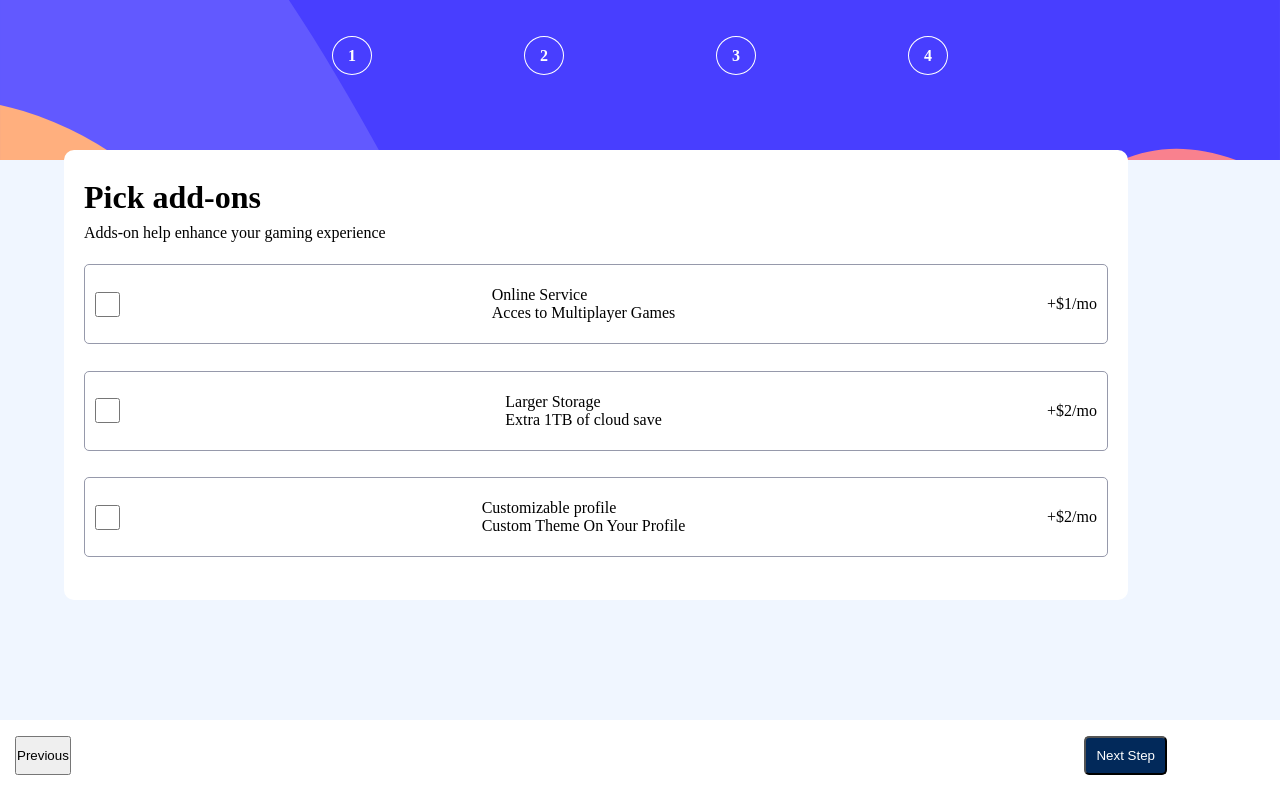
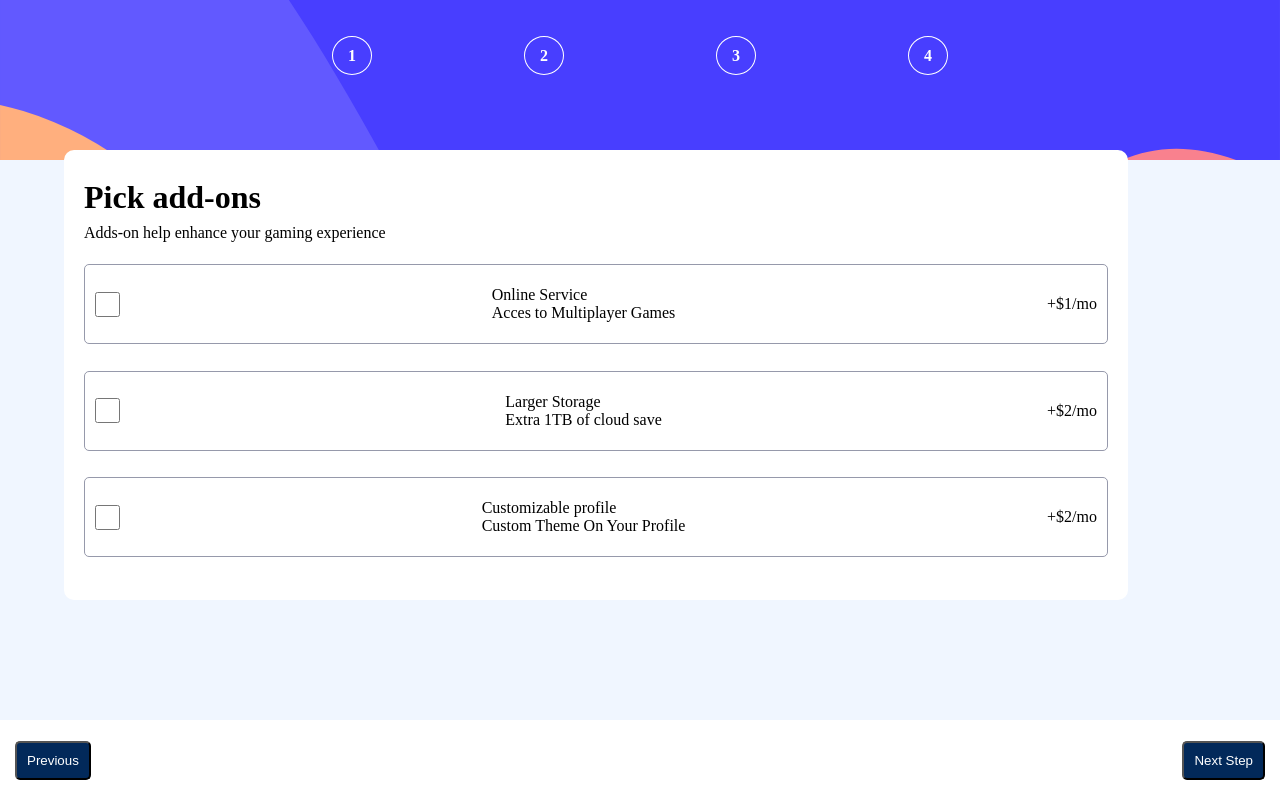
Before and after one commit to RazzakKhal/frontEndMentor, an Angular app: page /pickAddsOn in a window 1280 px wide. Built offline with nearby package versions, Linux system fonts and the light colour scheme.

Commit message:
remise des boutons dans le footer, degrisage par récupération du DOM

```diff
--- a/src/app/footer/footer.component.css
+++ b/src/app/footer/footer.component.css
@@ -1,9 +1,9 @@
 .main{
   height : 10vh;
   background-color: white;
-  display: flex;
-  justify-content: space-between;
-  align-items: center;
+  /* display: flex;
+  justify-content: space-between; */
+  /* align-items: center; */
   box-sizing: border-box;
   padding-left: 15px;
   padding-right: 15px;
--- a/src/app/footer/footer.component.html
+++ b/src/app/footer/footer.component.html
@@ -1,4 +1,5 @@
 <div class="main">
+  <app-next></app-next>
   <!-- <button>Next Step</button>
   <button>Next Step</button>
   <button>Next Step</button>
--- a/src/app/sous-composants/modale/modale.component.html
+++ b/src/app/sous-composants/modale/modale.component.html
@@ -6,7 +6,7 @@
 <!-- partie Personal Info  -->
 <form action="" *ngIf="afficheForm" [formGroup]="signInForm">
   <div class="labelInput">
-    <p *ngIf="!userName.valid" class="red">champs requis</p>
+    <p *ngIf="!userName.valid" class="red redtest">champs requis</p>
   <label for="name">Name</label>
   <input type="text" name="name" id="name" [formControl]="userName">
 </div>
@@ -104,22 +104,4 @@
 
 <!-- Fin de la modale -->
 
-
-<!-- triche boutton next et previous -->
-<div class="basPage">
-  <button *ngIf="affichageButtonRoute()" [ngStyle]="{opacity : 0}"></button>
-  <button *ngIf="affichageButtonRoute2()" [routerLink]="['/personalInfo']">Previous</button>
-  <button *ngIf="affichageButtonRoute3()" [routerLink]="['/selectYourPlan']">Previous</button>
-  <button *ngIf="affichageButtonRoute4()" [routerLink]="['/finishingUp']">Previous</button>
-
-
-  <button [disabled]=affichageButton() class="next" [ngStyle]="{opacity :
-  affichageButton() ? '0.5' : '1'}" [routerLink]="['/selectYourPlan']" *ngIf=affichageButtonRoute()><a >Next Step</a></button>
-
-
-  <button class="next"  [routerLink]="['/pickAddsOn']" *ngIf=affichageButtonRoute2()><a >Next Step</a></button>
-  <button class="next"  [routerLink]="['/finishingUp']" *ngIf=affichageButtonRoute3()><a >Next Step</a></button>
-  <button class="next"  [routerLink]="['/personalInfo']" *ngIf=affichageButtonRoute4()><a >Confirm</a></button>
 </div>
-
-</div>
--- a/src/app/sous-composants/modale/modale.component.ts
+++ b/src/app/sous-composants/modale/modale.component.ts
@@ -1,13 +1,15 @@
-import { Component, Input } from '@angular/core';
+import { Component, Injectable, Input, OnInit } from '@angular/core';
 import { FormBuilder, FormControl, FormGroup, Validators } from '@angular/forms';
 import { Router } from '@angular/router';
+import { of } from 'rxjs';
+
 
 @Component({
   selector: 'app-modale',
   templateUrl: './modale.component.html',
   styleUrls: ['./modale.component.css']
 })
-export class ModaleComponent {
+export class ModaleComponent implements OnInit {
 
   @Input() title : string | undefined;
   @Input() description : string | undefined;
@@ -25,6 +27,7 @@ buttonProfil = true;
 arcade = false;
 advanced = false;
 pro = false;
+signInValid : boolean;
 
 
 constructor(formBuilder : FormBuilder, router: Router){
@@ -38,55 +41,19 @@ this.signInForm = formBuilder.group({
   phone : this.userPhone
 });
 this.router = router;
+this.signInValid = this.signInForm.valid;
+}
+
+// méthode pour récupérer l'etat du formulaire dans mon composant next
+
+getEtat(){
+  return of(this.signInForm.valid);
 }
 
 
-// degrisage du bouton si le formulaire page 1 est rempli
+ngOnInit(): void {
 
-
-affichageButton(){
-  if(this.signInForm.valid === true){
-    return false;
-  }else{
-    return true;
-  }
 }
-
-// obligé de répéter affichage button car quand je met un paramètre pour récup l'url cela deconne, à modifier
-// a modifier plus tard
-
-affichageButtonRoute(){
-  if(this.router?.url !== '/personalInfo'){
-return false;
-  }else{
-    return true;
-  }
-}
-
-affichageButtonRoute2(){
-  if(this.router?.url !== '/selectYourPlan'){
-return false;
-  }else{
-    return true;
-  }
-}
-
-affichageButtonRoute3(){
-  if(this.router?.url !== '/pickAddsOn'){
-return false;
-  }else{
-    return true;
-  }
-}
-
-affichageButtonRoute4(){
-  if(this.router?.url !== '/finishingUp'){
-return false;
-  }else{
-    return true;
-  }
-}
-
 
 // si je choisi arcade alors sa valeur est à true et les autres à false
 
--- a/src/app/sous-composants/next/next.component.css
+++ b/src/app/sous-composants/next/next.component.css
@@ -1,3 +1,10 @@
+.basPage{
+  height : 10vh;
+  display:flex;
+  justify-content: space-between;
+  align-items: center;
+}
+
 button{
   padding: 10px;
   color: white;
--- a/src/app/sous-composants/next/next.component.html
+++ b/src/app/sous-composants/next/next.component.html
@@ -1,4 +1,15 @@
-<button [disabled]="disabled"><a >Next Step</a></button>
-<!-- <button><a [routerLink]="['/pickAddsOn']" routerLinkActive="" [routerLinkActiveOptions]="{ exact: true }">Next Step 2</a></button>
-<button><a [routerLink]="['/finishingUp']" routerLinkActive="" [routerLinkActiveOptions]="{ exact: true }">Confirm</a></button>
-<button><a [routerLink]="['/personalInfo']" routerLinkActive="apparait" [routerLinkActiveOptions]="{ exact: true }">Next Step</a></button> -->
+<div class="basPage">
+  <button *ngIf="affichageButtonRoute()" [ngStyle]="{opacity : 0}"></button>
+  <button *ngIf="affichageButtonRoute2()" [routerLink]="['/personalInfo']">Previous</button>
+  <button *ngIf="affichageButtonRoute3()" [routerLink]="['/selectYourPlan']">Previous</button>
+  <button *ngIf="affichageButtonRoute4()" [routerLink]="['/finishingUp']">Previous</button>
+
+
+  <button [disabled]=affichageButton() class="next" [ngStyle]="{opacity :
+  affichageButton() ? '0.5' : '1'}" [routerLink]="['/selectYourPlan']" *ngIf=affichageButtonRoute()><a >Next Step</a></button>
+
+
+  <button class="next"  [routerLink]="['/pickAddsOn']" *ngIf=affichageButtonRoute2()><a >Next Step</a></button>
+  <button class="next"  [routerLink]="['/finishingUp']" *ngIf=affichageButtonRoute3()><a >Next Step</a></button>
+  <button class="next"  [routerLink]="['/personalInfo']" *ngIf=affichageButtonRoute4()><a >Confirm</a></button>
+</div>
--- a/src/app/sous-composants/next/next.component.ts
+++ b/src/app/sous-composants/next/next.component.ts
@@ -1,29 +1,85 @@
-import { Component, Input, OnChanges, OnInit, SimpleChanges } from '@angular/core';
+import { Component, OnChanges, OnInit,  } from '@angular/core';
 import { Router } from '@angular/router';
+
 
 @Component({
   selector: 'app-next',
   templateUrl: './next.component.html',
   styleUrls: ['./next.component.css']
 })
-export class NextComponent implements OnInit{
+export class NextComponent implements OnInit, OnChanges{
 
   router : Router | undefined;
   monlien : string | undefined;
-@Input() disabled : boolean | undefined;
+
 
 
 constructor(router : Router){
 this.router = router;
+
+
+
 }
 
 ngOnInit(): void {
-  this.disabled = !this.disabled;
-console.log(this.disabled);
+
+// console.log(this.modale?.userName.valid);
+}
+
+ngOnChanges(): void {
+}
+
+
+// si j'arrive à récupérer aucun des texte en rouge alors j'active le bouton
+affichageButton(){
+  let test = document.querySelectorAll('.red');
+  if(!test.length){
+    return false
+  }else{
+    return true;
+  }
+
+
+}
+
+
+// obligé de répéter affichage button car quand je met un paramètre pour récup l'url cela deconne, à modifier
+// a modifier plus tard
+
+
+affichageButtonRoute(){
+  if(this.router?.url !== '/personalInfo'){
+return false;
+  } else{
+    return true;
+  }
+}
+
+affichageButtonRoute2(){
+  if(this.router?.url !== '/selectYourPlan'){
+return false;
+  }else{
+    return true;
+  }
+}
+
+affichageButtonRoute3(){
+  if(this.router?.url !== '/pickAddsOn'){
+return false;
+  }else{
+    return true;
+  }
+}
+
+affichageButtonRoute4(){
+  if(this.router?.url !== '/finishingUp'){
+return false;
+  }else{
+    return true;
+  }
 }
 
 
 
 
-
 }
```
